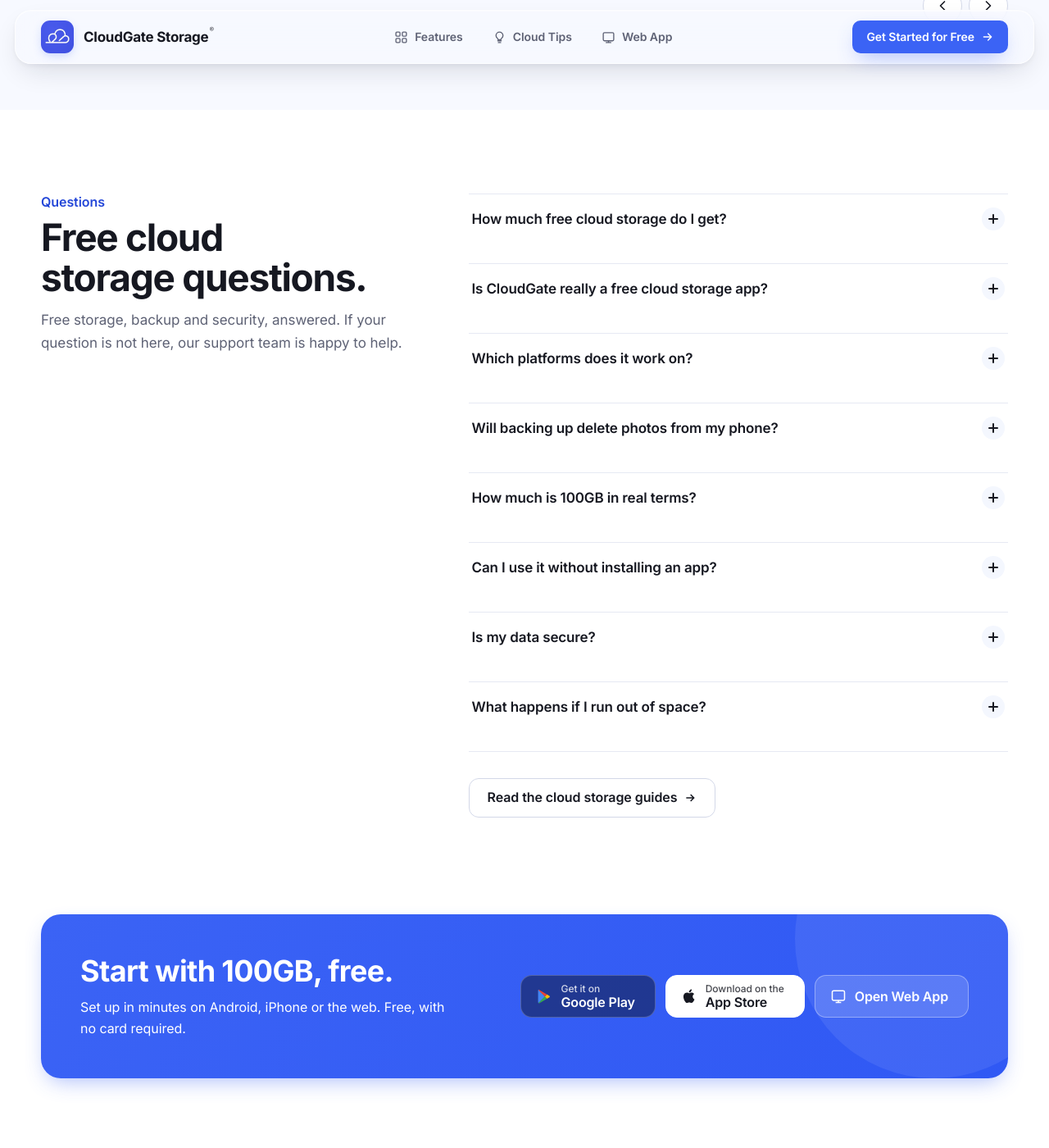
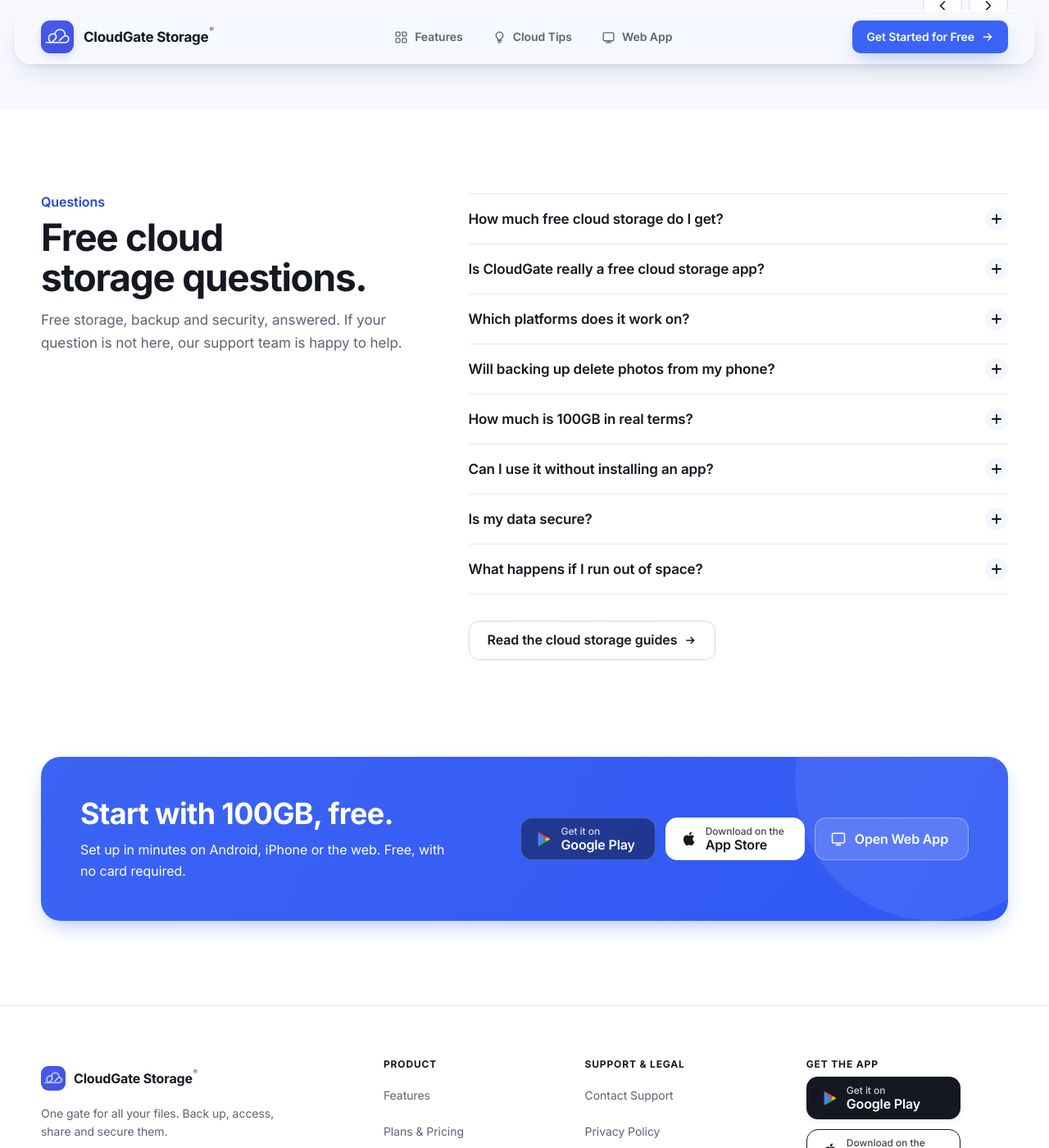
Before and after one commit to ali-rajaa/copyofcloudgate-app, a Jekyll site: the page built from index.html, in a window 1280 px wide and 1400 px high, scrolled down 5232 px. Shown: the whole window at 82% size. Built offline with Jekyll 4.4.1, drawn with Linux system fonts in a browser that asks for light colours.

Commit message:
Rebuild the FAQ accordion animation
The old version animated grid-template-rows while the answer carried its
own padding. That padding set a 24px floor, so the first ~50ms of every
open grew invisibly underneath it (the stall before it moved) and every
collapsed row kept a 24px gap (93px rows instead of ~60px).

Now:
- height animated with the Web Animations API from the answer's live
  on-screen height, so it moves from the first frame, and a second tap
  mid-animation reverses from where it is instead of jumping
- critically damped ease-out, 380ms open, 240ms close; content fades and
  settles with it; reduced motion gets a 160ms cross-fade
- questions toggle independently: opening one no longer collapses
  another, so the row you tapped never moves out from under you
- closed answers are display:none (0px, out of the accessibility tree)
- inset 2px focus ring, instant press highlight, hover only on devices
  that hover, open state marked by a filled minus icon

Co-Authored-By: Claude Opus 5.5 <noreply@anthropic.com>
Claude-Session: https://claude.ai/code/session_01M7AqB68kCuEzMyQnHXTEoC

```diff
--- a/assets/css/site.css
+++ b/assets/css/site.css
@@ -511,32 +511,40 @@ table.compare tr:last-child td{border-bottom:none;}
 @media (max-width:1023.98px){ .compare-hint{display:flex;} }
 @media (max-width:479.98px){ table.compare th,table.compare td{padding:var(--s-3) 10px;} }
 
-/* ---------- FAQ accordion (_includes/faq.html) ---------- */
+/* ---------- FAQ accordion (_includes/faq.html) ----------
+   Height is animated by site.js from the answer's live on-screen height, so a
+   second tap mid-animation reverses smoothly from where it is. The answer box
+   has no padding of its own (padding sits on the inner wrapper), so the
+   animation starts moving on its first frame and collapses to exactly 0. */
 .faq-list{max-width:48rem;margin:0 auto;border-top:1px solid var(--line);}
 .faq-item{border-bottom:1px solid var(--line);}
 .faq-h{font-size:inherit;margin:0;letter-spacing:normal;line-height:inherit;}
 .faq-q{
   display:flex;align-items:center;justify-content:space-between;gap:var(--s-4);
-  width:100%;min-height:60px;padding:var(--s-4) var(--s-1);text-align:left;
+  /* the row highlight extends past the text column; the text itself stays aligned with the rules */
+  width:calc(100% + 2 * var(--s-3));margin-inline:calc(-1 * var(--s-3));
+  min-height:60px;padding:14px var(--s-3);text-align:left;
   font-size:var(--fs-md);font-weight:600;letter-spacing:-.008em;line-height:1.45;color:var(--text);
-  border-radius:var(--r-sm);
-  transition:color var(--dur-2) var(--ease-out);
+  border-radius:var(--r-md);
+  -webkit-tap-highlight-color:transparent;
+  transition:color var(--dur-2) var(--ease-out),background-color var(--dur-2) var(--ease-out);
 }
-.faq-q:hover{color:var(--blue-text);}
-.faq-ico{position:relative;width:28px;height:28px;flex-shrink:0;border-radius:50%;background:var(--surface-2);transition:background-color var(--dur-2) var(--ease-out),transform var(--dur-3) var(--ease-out);}
+@media (hover:hover){ .faq-q:hover{background:var(--fill-hover);} }
+/* response on press, not on release */
+.faq-q:active{background:var(--fill-press);transition-duration:0s;}
+.faq-q:focus-visible{box-shadow:inset 0 0 0 2px var(--blue);}
+.faq-ico{position:relative;width:28px;height:28px;flex-shrink:0;border-radius:50%;background:var(--surface-2);color:var(--text);transition:background-color var(--dur-2) var(--ease-out),color var(--dur-2) var(--ease-out);}
 .faq-ico::before,.faq-ico::after{content:'';position:absolute;left:50%;top:50%;width:12px;height:2px;margin:-1px 0 0 -6px;border-radius:2px;background:currentColor;transition:transform var(--dur-3) var(--ease-out);}
 .faq-ico::after{transform:rotate(90deg);}
-.faq-q:active .faq-ico{transform:scale(.9);}
-.faq-q[aria-expanded="true"]{color:var(--blue-text);}
-.faq-q[aria-expanded="true"] .faq-ico{background:var(--blue-pale);}
+.faq-q[aria-expanded="true"] .faq-ico{background:var(--blue);color:var(--on-blue);}
 .faq-q[aria-expanded="true"] .faq-ico::after{transform:rotate(0deg);}
-.faq-a-inner{padding:0 var(--s-1) var(--s-5);}
+.faq-a-inner{padding:0 0 var(--s-5);}
 .faq-a p{font-size:var(--fs-base);color:var(--text-2);line-height:var(--lh-body);max-width:var(--measure);}
 /* collapsed only when JavaScript is there to open it again */
-.js .faq-a{display:grid;grid-template-rows:0fr;transition:grid-template-rows var(--dur-3) var(--ease-out);}
-.js .faq-a > .faq-a-inner{overflow:hidden;min-height:0;visibility:hidden;transition:visibility 0s linear var(--dur-3);}
-.js .faq-item:has(.faq-q[aria-expanded="true"]) .faq-a{grid-template-rows:1fr;}
-.js .faq-item:has(.faq-q[aria-expanded="true"]) .faq-a > .faq-a-inner{visibility:visible;transition:visibility 0s;}
+.js .faq-a{display:none;overflow:hidden;}
+.js .faq-a.is-open,.js .faq-a.is-moving{display:block;}
+.js .faq-a.is-moving{will-change:height;}
+
 
 /* ---------- Breadcrumb (_includes/crumb.html) ---------- */
 .crumb{margin-bottom:var(--s-3);}
@@ -695,6 +703,6 @@ ul.plain li svg{width:18px;height:18px;color:var(--blue-text);flex-shrink:0;marg
 @media print{
   .site-header,.nav-backdrop,.site-footer,.cta-band,.hero-clouds,.skip-link{display:none;}
   .js .reveal{opacity:1;transform:none;}
-  .js .faq-a{display:block;} .js .faq-a > .faq-a-inner{visibility:visible;}
+  .js .faq-a{display:block;}
   body{color:#000;background:#fff;}
 }
--- a/assets/js/site.js
+++ b/assets/js/site.js
@@ -68,16 +68,48 @@
   }
 
   /* ---------- FAQ accordion ----------
-     Buttons carry aria-expanded; one answer open at a time per list. */
+     Each question toggles on its own: opening one never collapses another,
+     so the row you tapped never moves out from under your finger. Height is
+     animated with the Web Animations API from the answer's current on-screen
+     height, so tapping again mid-flight reverses from where it is (no jump).
+     Critically damped feel: fast start, no overshoot; closing is quicker than
+     opening. Reduced motion gets a short cross-fade instead. */
+  var OPEN_MS = 380, CLOSE_MS = 240, EASE = 'cubic-bezier(.22,1,.36,1)';
+  function setFaq(btn, open) {
+    var ans = doc.getElementById(btn.getAttribute('aria-controls'));
+    if (!ans) return;
+    btn.setAttribute('aria-expanded', open ? 'true' : 'false');
+    var inner = ans.firstElementChild;
+    var from = ans.classList.contains('is-open') || ans.classList.contains('is-moving')
+      ? ans.getBoundingClientRect().height : 0;   // live value, not the target
+    if (ans._anim) { ans._anim.cancel(); ans._anim = null; }
+    if (inner && inner._anim) { inner._anim.cancel(); inner._anim = null; }
+    ans.classList.add('is-moving');
+    ans.classList.toggle('is-open', open);
+    var to = open ? inner.getBoundingClientRect().height : 0;
+    if (reduceMotion.matches) {
+      ans.classList.remove('is-moving');
+      if (open && inner.animate) inner.animate([{ opacity: 0 }, { opacity: 1 }], { duration: 160, easing: 'ease-out' });
+      return;
+    }
+    var dur = open ? OPEN_MS : CLOSE_MS;
+    ans._anim = ans.animate([{ height: from + 'px' }, { height: to + 'px' }], { duration: dur, easing: EASE });
+    if (inner.animate) {
+      inner._anim = inner.animate(
+        open ? [{ opacity: 0, transform: 'translateY(-6px)' }, { opacity: 1, transform: 'none' }]
+             : [{ opacity: 1 }, { opacity: 0 }],
+        { duration: open ? dur : dur * 0.6, easing: EASE, fill: 'both' });
+    }
+    ans._anim.onfinish = function () {
+      ans._anim = null;
+      if (inner._anim) { inner._anim.cancel(); inner._anim = null; }
+      ans.classList.remove('is-moving');   // settles at height:auto when open, display:none when closed
+    };
+  }
   doc.querySelectorAll('.faq-list').forEach(function (list) {
     list.addEventListener('click', function (e) {
       var btn = e.target.closest('.faq-q');
-      if (!btn) return;
-      var open = btn.getAttribute('aria-expanded') === 'true';
-      list.querySelectorAll('.faq-q[aria-expanded="true"]').forEach(function (b) {
-        b.setAttribute('aria-expanded', 'false');
-      });
-      btn.setAttribute('aria-expanded', open ? 'false' : 'true');
+      if (btn) setFaq(btn, btn.getAttribute('aria-expanded') !== 'true');
     });
   });
 
```
